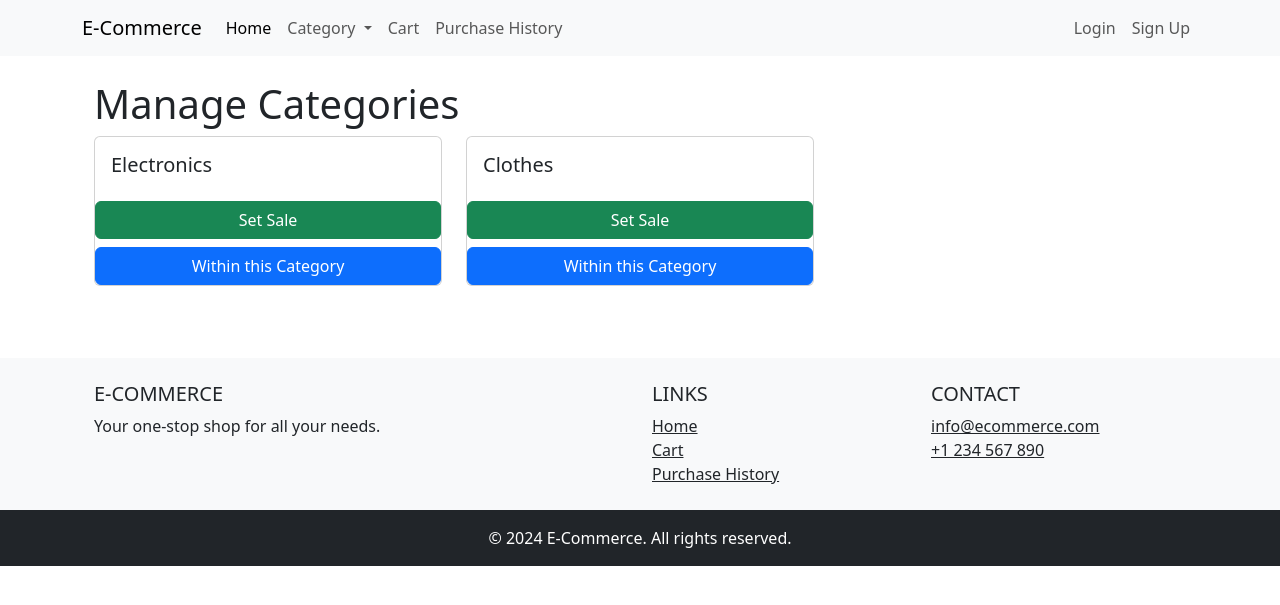
After one commit to Monofen/Ecommerce-test-site-using-django, a Django app: page /manage-sales/ in a window 1280 px wide. The commit adds this page. Shown: the top 605 px of the page. Run offline with Django 5.2, Linux system fonts and the light colour scheme; data comes from the database, SQL or seed files in the repository; both versions use the stored data as it was after the commit; parts of the project's set-up code (start-up, migrations or seed data) failed here and were passed over.

Commit message:
site wide sale

```diff
--- a/Ecommerce-test-site-using-django/mod/urls.py
+++ b/Ecommerce-test-site-using-django/mod/urls.py
@@ -5,4 +5,6 @@ urlpatterns = [
     path('admin-menu/', views.admin_menu, name='admin_menu'),
     path('manage-users/', views.manage_users, name='manage_users'),
     path('delete-user/<int:user_id>/', views.delete_user, name='delete_user'),
+    path('manage-sales/', views.manage_sales, name='manage_sales'),
+    path('set-sale/<int:category_id>/<int:percentage>/', views.set_sale, name='set_sale'),
 ]
--- a/Ecommerce-test-site-using-django/mod/views.py
+++ b/Ecommerce-test-site-using-django/mod/views.py
@@ -6,6 +6,9 @@ from django.db.models import Q
 import hashlib
 from django.core.mail import send_mail, EmailMessage
 from django.conf import settings
+from products.models import Category, CategorySale, Product
+from django.contrib import messages
+from decimal import Decimal
 
 def admin_menu(request):
     return render(request, 'mod/admin_menu.html')
@@ -44,3 +47,57 @@ def delete_user(request, user_id):
         return redirect('manage_users')
 
     return redirect('manage_users')
+
+def manage_sales(request):
+    parent_categories = Category.objects.filter(parent__isnull=True)
+    return render(request, 'mod/manage_sales.html', {'parent_categories': parent_categories})
+
+
+
+def set_sale(request, category_id, percentage):
+    category = get_object_or_404(Category, id=category_id)
+
+    # Validate percentage
+    if not (0 <= percentage <= 100):
+        messages.error(request, 'Percentage must be between 0 and 100.')
+        return redirect('manage_users')
+
+    # Convert percentage to Decimal
+    percentage_decimal = Decimal(percentage)
+
+    # Update or create the CategorySale entry
+    category_sale, created = CategorySale.objects.update_or_create(
+        category=category,
+        defaults={'percentage': percentage_decimal}
+    )
+
+    # List of categories to update including subcategories
+    categories_to_update = [category] + list(category.get_all_subcategories())
+
+    for cat in categories_to_update:
+        # Update or create the CategorySale entry for each category
+        CategorySale.objects.update_or_create(
+            category=cat,
+            defaults={'percentage': percentage_decimal}
+        )
+
+        # Update sale price for all products in this category
+        products = Product.objects.filter(category=cat)
+        for product in products:
+            original_price = product.price
+            if percentage > 0:
+                percentage_decimal = Decimal(percentage) / Decimal(100)
+                new_sale_price = original_price - (percentage_decimal * original_price)
+                product.sale_price = new_sale_price
+                product.on_sale = True
+            else:
+                product.sale_price = original_price
+                product.on_sale = False
+            product.save()
+
+    if created:
+        messages.success(request, f'Sale of {percentage}% has been set for {category.name}.')
+    else:
+        messages.success(request, f'Sale percentage updated to {percentage}% for {category.name}.')
+
+    return redirect('manage_sales')
--- a/Ecommerce-test-site-using-django/payment/views.py
+++ b/Ecommerce-test-site-using-django/payment/views.py
@@ -30,7 +30,7 @@ def initiate_payment(request):
 
         payload = json.dumps({
             "return_url": return_url,
-            "website_url": "http://127.0.0.1:8000/",
+            "website_url": "https://127.0.0.1:8000/",
             "amount": amount,
             "purchase_order_id": purchase_order_id,
             "purchase_order_name": product_name,
@@ -40,7 +40,7 @@ def initiate_payment(request):
                 "phone": phone_number
             }
         })
-
+        print(payload)
         headers = {
             'Authorization': f'Key {settings.KHALTI_API_KEY}',
             'Content-Type': 'application/json',
--- a/Ecommerce-test-site-using-django/templates/mod/admin_menu.html
+++ b/Ecommerce-test-site-using-django/templates/mod/admin_menu.html
@@ -5,10 +5,7 @@
 {% block content %}
 <h1>Admin Menu</h1>
 <ul>
-    <li><a href="#">Dashboard</a></li>
     <li><a href="{% url 'manage_users' %}">Manage Users</a></li>
-    <li><a href="#">Manage Products</a></li>
-    <li><a href="#">Manage Orders</a></li>
-    <li><a href="#">Manage Categories</a></li>
+    <li><a href="{% url 'manage_sales' %}">Add Site wide Sale</a></li>
 </ul>
 {% endblock %}
--- /dev/null
+++ b/Ecommerce-test-site-using-django/templates/mod/manage_sales.html
@@ -0,0 +1,137 @@
+{% extends 'base.html' %}
+
+{% block content %}
+<div class="container mt-4">
+    <h1>Manage Categories</h1>
+
+    <!-- Parent Category Cards -->
+    <div class="row">
+        {% for parent_category in parent_categories %}
+        <div class="col-md-4 mb-4">
+            <div class="card">
+                <div class="card-body">
+                    <h5 class="card-title">{{ parent_category.name }}</h5>
+                </div>
+                <button type="button" class="btn btn-success" data-bs-toggle="modal" data-bs-target="#saleModal-{{ parent_category.id }}">
+                    Set Sale
+                </button>
+                <button type="button" class="btn btn-primary mt-2" data-bs-toggle="collapse" data-bs-target="#subcategory-{{ parent_category.id }}">
+                    Within this Category
+                </button>
+
+                <!-- Subcategory Collapse -->
+                <div id="subcategory-{{ parent_category.id }}" class="collapse mt-3">
+                    {% for subcategory in parent_category.get_children %}
+                    <div class="card mb-2">
+                        <div class="card-body">
+                            <h6 class="card-title">{{ subcategory.name }}</h6>
+                            <button type="button" class="btn btn-success" data-bs-toggle="modal" data-bs-target="#saleModal-{{ subcategory.id }}">
+                                Set Sale
+                            </button>
+                            <button type="button" class="btn btn-primary mt-2" data-bs-toggle="collapse" data-bs-target="#subsubcategory-{{ subcategory.id }}">
+                                Within this Category
+                            </button>
+
+                            <!-- Sub-subcategory Collapse -->
+                            <div id="subsubcategory-{{ subcategory.id }}" class="collapse mt-3">
+                                {% for subsubcategory in subcategory.get_children %}
+                                <div class="card mb-2">
+                                    <div class="card-body">
+                                        <h6 class="card-title">{{ subsubcategory.name }}</h6>
+                                        <button type="button" class="btn btn-success" data-bs-toggle="modal" data-bs-target="#saleModal-{{ subsubcategory.id }}">
+                                            Set Sale
+                                        </button>
+                                    </div>
+                                </div>
+
+                                <!-- Modal for Sub-subcategory (3rd level) -->
+                                <div class="modal fade" id="saleModal-{{ subsubcategory.id }}" tabindex="-1" aria-labelledby="saleModalLabel-{{ subsubcategory.id }}" aria-hidden="true">
+                                    <div class="modal-dialog">
+                                        <div class="modal-content">
+                                            <div class="modal-header">
+                                                <h5 class="modal-title" id="saleModalLabel-{{ subsubcategory.id }}">Set Sale Percentage</h5>
+                                                <button type="button" class="btn-close" data-bs-dismiss="modal" aria-label="Close"></button>
+                                            </div>
+                                            <form id="sale-form-{{ subsubcategory.id }}" method="post">
+                                                {% csrf_token %}
+                                                <div class="modal-body">
+                                                    <label for="sale_percentage_{{ subsubcategory.id }}">Enter Sale Percentage:</label>
+                                                    <input type="number" name="sale_percentage" id="sale_percentage_{{ subsubcategory.id }}" class="form-control" min="0" max="100" step="0.01" value="{{ subsubcategory.categorysale.percentage|default_if_none:'' }}" required>
+                                                </div>
+                                                <div class="modal-footer">
+                                                    <button type="button" class="btn btn-secondary" data-bs-dismiss="modal">Cancel</button>
+                                                    <button type="submit" class="btn btn-success" onclick="submitForm('{{ subsubcategory.id }}')">Set Sale</button>
+                                                </div>
+                                            </form>
+                                        </div>
+                                    </div>
+                                </div>
+
+                                {% endfor %}
+                            </div>
+                        </div>
+                    </div>
+
+                    <!-- Modal for Subcategory (2nd level) -->
+                    <div class="modal fade" id="saleModal-{{ subcategory.id }}" tabindex="-1" aria-labelledby="saleModalLabel-{{ subcategory.id }}" aria-hidden="true">
+                        <div class="modal-dialog">
+                            <div class="modal-content">
+                                <div class="modal-header">
+                                    <h5 class="modal-title" id="saleModalLabel-{{ subcategory.id }}">Set Sale Percentage</h5>
+                                    <button type="button" class="btn-close" data-bs-dismiss="modal" aria-label="Close"></button>
+                                </div>
+                                <form id="sale-form-{{ subcategory.id }}" method="post">
+                                    {% csrf_token %}
+                                    <div class="modal-body">
+                                        <label for="sale_percentage_{{ subcategory.id }}">Enter Sale Percentage:</label>
+                                        <input type="number" name="sale_percentage" id="sale_percentage_{{ subcategory.id }}" class="form-control" min="0" max="100" step="0.01" value="{{ subcategory.categorysale.percentage|default_if_none:'' }}" required>
+                                    </div>
+                                    <div class="modal-footer">
+                                        <button type="button" class="btn btn-secondary" data-bs-dismiss="modal">Cancel</button>
+                                        <button type="submit" class="btn btn-success" onclick="submitForm('{{ subcategory.id }}')">Set Sale</button>
+                                    </div>
+                                </form>
+                            </div>
+                        </div>
+                    </div>
+
+                    {% endfor %}
+                </div>
+
+                <!-- Modal for Parent Category (1st level) -->
+                <div class="modal fade" id="saleModal-{{ parent_category.id }}" tabindex="-1" aria-labelledby="saleModalLabel-{{ parent_category.id }}" aria-hidden="true">
+                    <div class="modal-dialog">
+                        <div class="modal-content">
+                            <div class="modal-header">
+                                <h5 class="modal-title" id="saleModalLabel-{{ parent_category.id }}">Set Sale Percentage</h5>
+                                <button type="button" class="btn-close" data-bs-dismiss="modal" aria-label="Close"></button>
+                            </div>
+                            <form id="sale-form-{{ parent_category.id }}" method="post">
+                                {% csrf_token %}
+                                <div class="modal-body">
+                                    <label for="sale_percentage_{{ parent_category.id }}">Enter Sale Percentage:</label>
+                                    <input type="number" name="sale_percentage" id="sale_percentage_{{ parent_category.id }}" class="form-control" min="0" max="100" step="0.01" value="{{ parent_category.categorysale.percentage|default_if_none:'' }}" required>
+                                </div>
+                                <div class="modal-footer">
+                                    <button type="button" class="btn btn-secondary" data-bs-dismiss="modal">Cancel</button>
+                                    <button type="submit" class="btn btn-success" onclick="submitForm('{{ parent_category.id }}')">Set Sale</button>
+                                </div>
+                            </form>
+                        </div>
+                    </div>
+                </div>
+
+            </div>
+        </div>
+        {% endfor %}
+    </div>
+</div>
+
+<script>
+function submitForm(categoryId) {
+    const percentage = document.getElementById('sale_percentage_' + categoryId).value;
+    const form = document.getElementById('sale-form-' + categoryId);
+    form.action = `/set-sale/${categoryId}/${percentage}/`;
+}
+</script>
+{% endblock %}
```
Also changed, not shown: Ecommerce-test-site-using-django/products/admin.py (+9 -1 lines), Ecommerce-test-site-using-django/products/models.py (+11 -0 lines), Ecommerce-test-site-using-django/db.sqlite3, Ecommerce-test-site-using-django/products/migrations/0016_categorysale.py (added).
